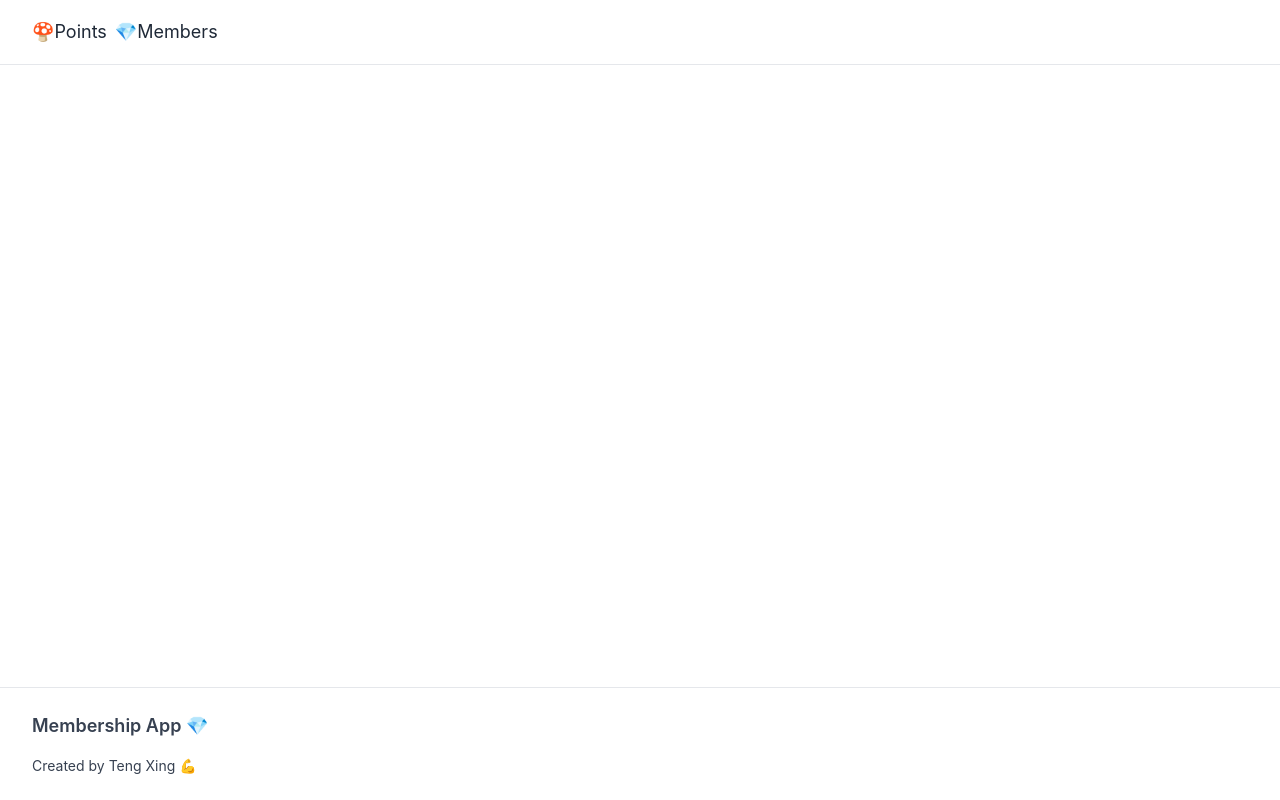
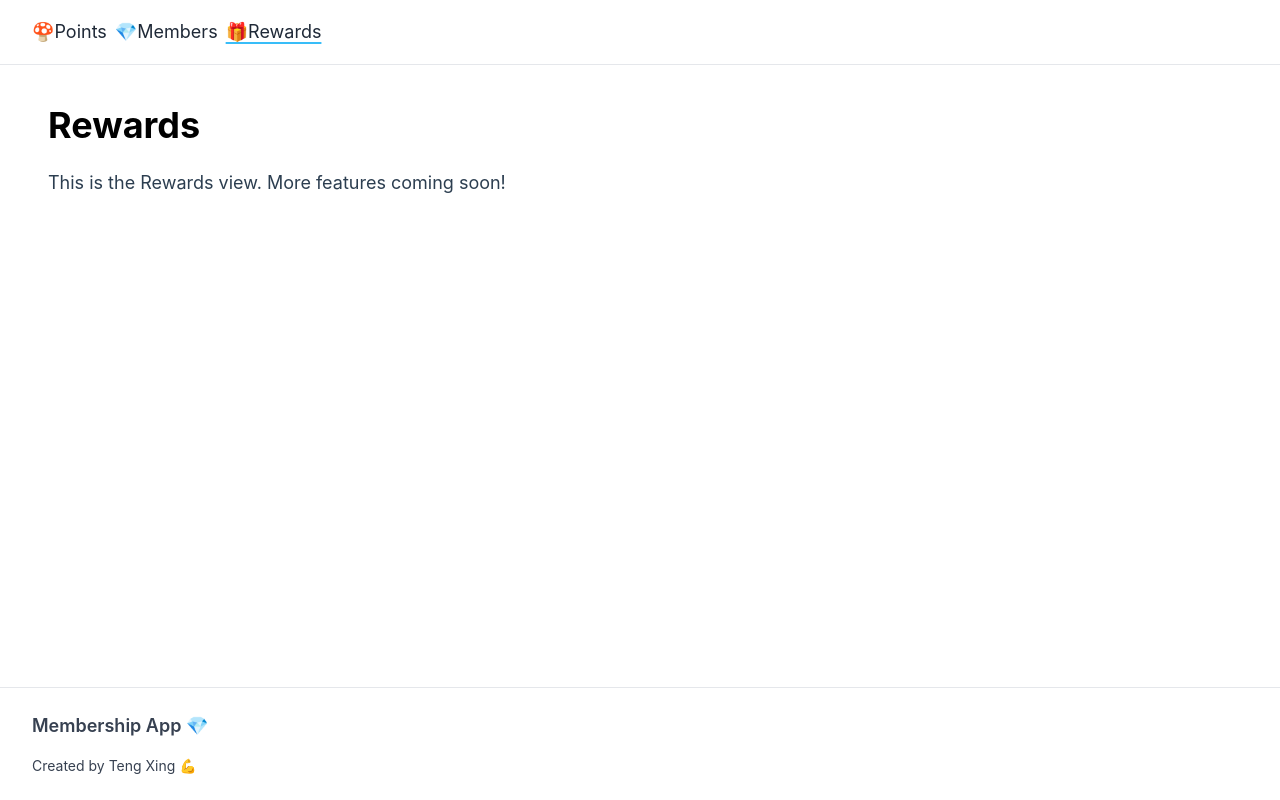
Before and after one commit to tengxing-tan/vue-mem, a Vue app: page /reward in a window 1280 px wide. Built offline with nearby package versions, Linux system fonts and the light colour scheme.

Commit message:
added rewad page

```diff
--- a/src/App.vue
+++ b/src/App.vue
@@ -30,6 +30,9 @@ const navClass = (path: string) =>
             <RouterLink to="/members">
               <span :class="navClass('/member')">💎Members</span>
             </RouterLink>
+            <RouterLink to="/reward">
+              <span :class="navClass('/reward')">🎁Rewards</span>
+            </RouterLink>
           </div>
         </div>
       </div>
--- a/src/router/index.ts
+++ b/src/router/index.ts
@@ -1,6 +1,8 @@
 import { createRouter, createWebHistory } from 'vue-router'
 import { memberRoutes } from './member.route'
 import PointView from '@/views/point/PointView.vue'
+import { pointRoutes } from './point.route'
+import { rewardRoutes } from './reward.route'
 
 const routes = [
   {
@@ -10,18 +12,8 @@ const routes = [
     component: PointView,
   },
   ...memberRoutes,
-  {
-    path: '/point',
-    name: 'point',
-    meta: { title: 'Point' },
-    component: PointView,
-  },
-  {
-    path: '/point/history',
-    name: 'pointHistory',
-    meta: { title: 'Point History' },
-    component: () => import('@/views/point/PointHistory.vue'),
-  },
+  ...pointRoutes,
+  ...rewardRoutes,
 ]
 
 const router = createRouter({
--- /dev/null
+++ b/src/router/point.route.ts
@@ -0,0 +1,16 @@
+import PointView from '@/views/point/PointView.vue'
+
+export const pointRoutes = [
+  {
+    path: '/point',
+    name: 'point',
+    meta: { title: 'Point' },
+    component: PointView,
+  },
+  {
+    path: '/point/history',
+    name: 'pointHistory',
+    meta: { title: 'Point History' },
+    component: () => import('@/views/point/PointHistory.vue'),
+  },
+]
--- /dev/null
+++ b/src/router/reward.route.ts
@@ -0,0 +1,8 @@
+export const rewardRoutes = [
+  {
+    path: '/reward',
+    name: 'reward',
+    meta: { title: 'Reward' },
+    component: () => import('@/views/reward/RewardView.vue'),
+  },
+]
--- /dev/null
+++ b/src/views/reward/RewardView.vue
@@ -0,0 +1,6 @@
+<template>
+  <section>
+    <h1 class="text-4xl font-bold py-6 text-black">Rewards</h1>
+    <p>This is the Rewards view. More features coming soon!</p>
+  </section>
+</template>
```
